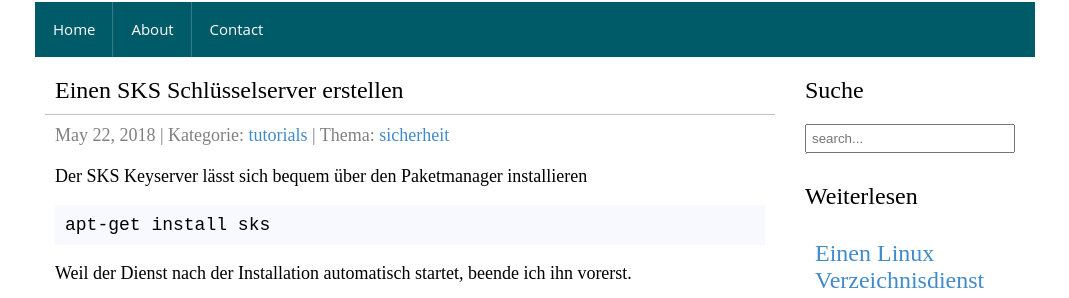
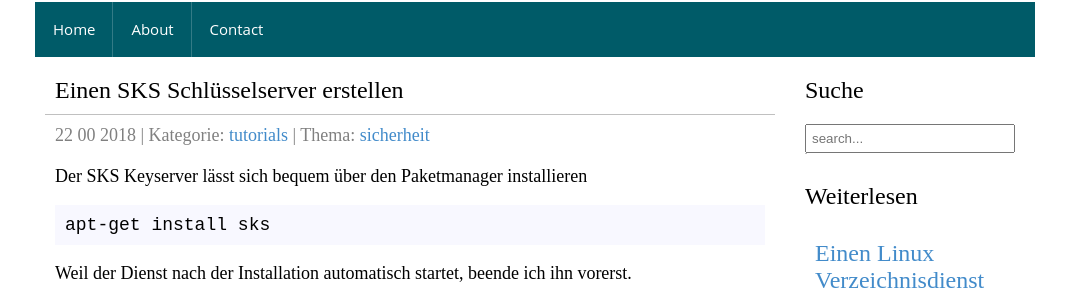
Before and after one commit to zarat/zarat.github.io, a Jekyll site: the page built from _posts/2018-05-22-sks.markdown, in a window 1280 px wide. Shown: the part 166-464 px from the top of the page, without its empty margins (105-1174 px from the left). Built offline with Jekyll 4.4.1, drawn with Linux system fonts in a browser that asks for light colours.

Commit message:
Update post.html

```diff
--- a/_layouts/post.html
+++ b/_layouts/post.html
@@ -8,8 +8,8 @@ layout: default
 
     <div class="sp-content-item-head-secondary">
 
-      {{ page.date | date: "%B" }}
-      {{ page.date | date: "%d" }},
+      {{ page.date | date: "%d" }}
+      {{ page.date | date: "%M" }}
       {{ page.date | date: "%Y" }}
 
       {% if page.categories %}
```
